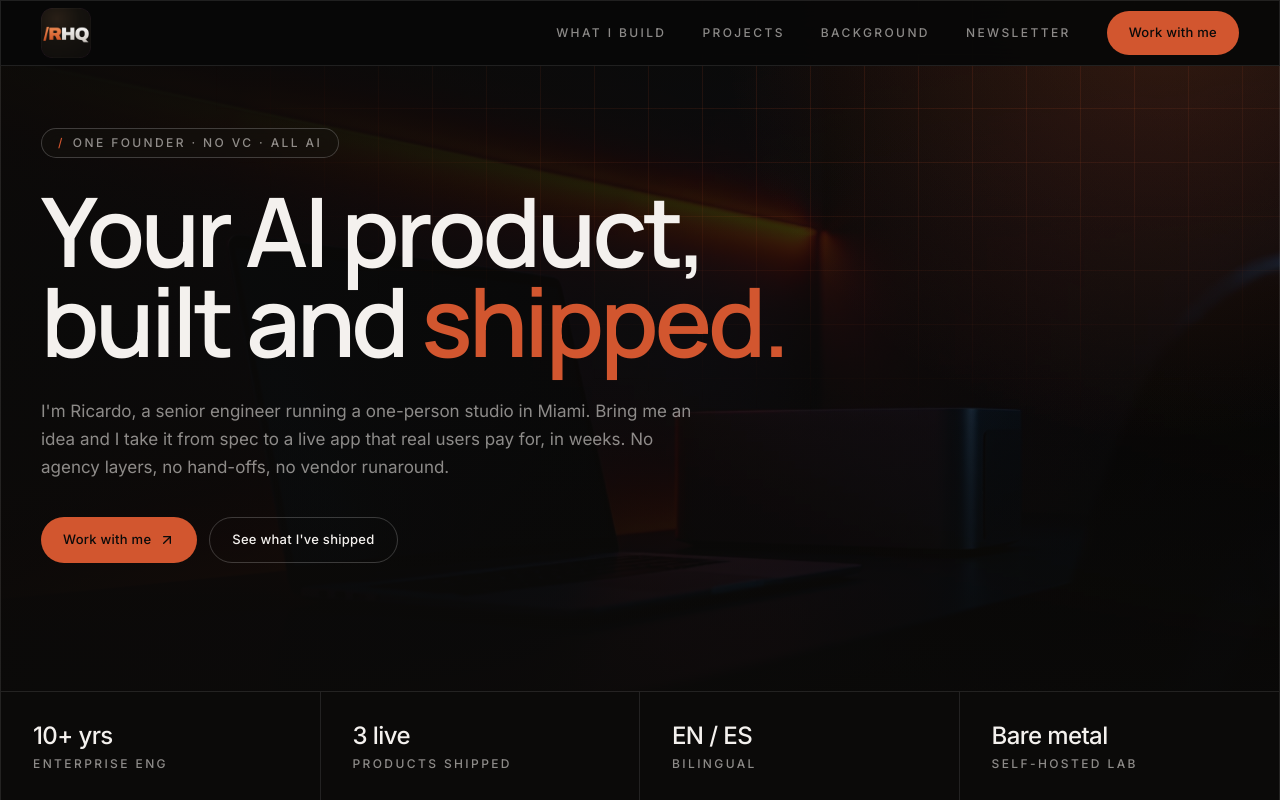
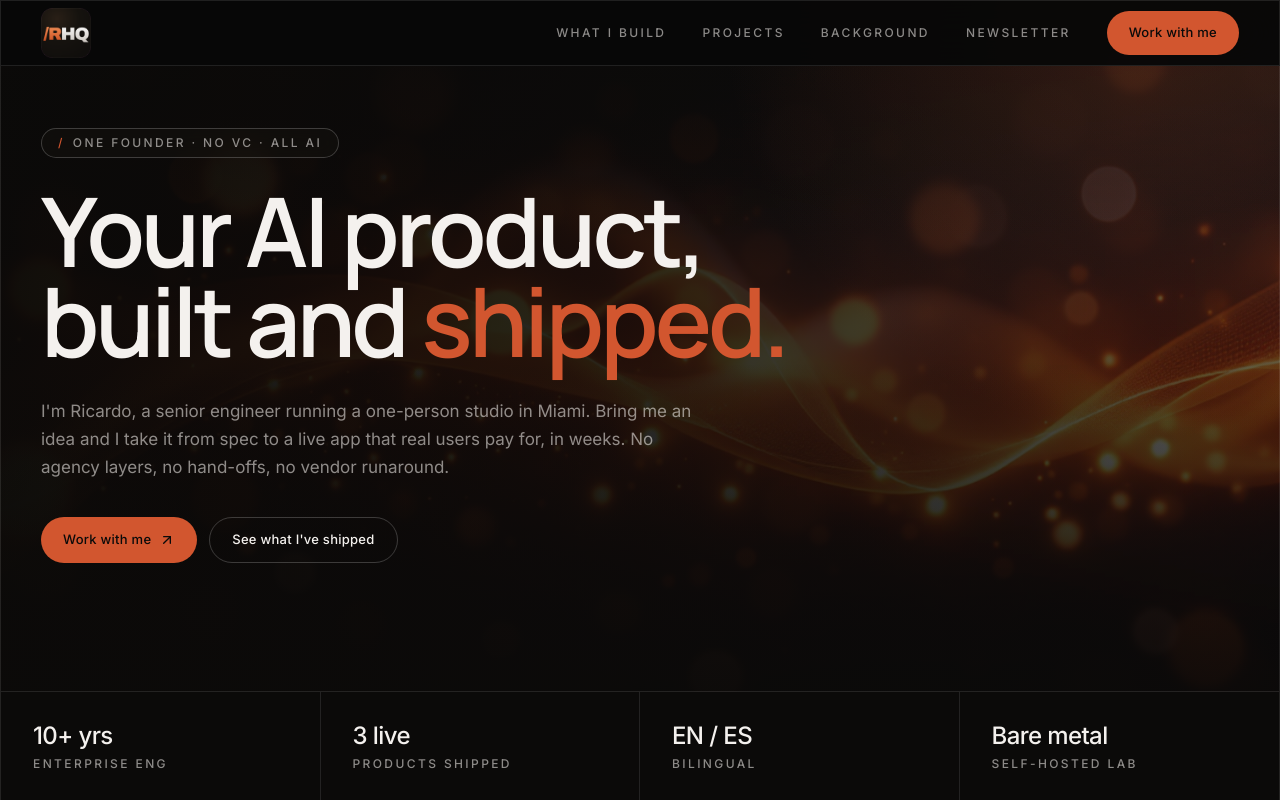
Before and after one commit to rickeyfaneite/rhq-landing, a Next.js app: page / in a window 1280 px wide. Shown: the top 800 px of the page. Built offline with nearby package versions, Linux system fonts and the light colour scheme.

Commit message:
hero: swap background to abstract warm light-trails (FLUX), remove grid

```diff
--- a/src/components/hero.tsx
+++ b/src/components/hero.tsx
@@ -9,36 +9,20 @@ const stats = [
   { k: "Bare metal", v: "Self-hosted lab" },
 ];
 
-// Static grid accent — subtle fixed orange grid, masked toward the warm side.
-function StaticGrid() {
-  return (
-    <div
-      className="pointer-events-none absolute inset-0 z-[1]"
-      style={{
-        backgroundImage:
-          "linear-gradient(to right, rgba(210,86,47,0.13) 1px, transparent 1px), linear-gradient(to bottom, rgba(210,86,47,0.13) 1px, transparent 1px)",
-        backgroundSize: "54px 54px",
-        WebkitMaskImage: "radial-gradient(ellipse 78% 62% at 72% 8%, #000 18%, transparent 72%)",
-        maskImage: "radial-gradient(ellipse 78% 62% at 72% 8%, #000 18%, transparent 72%)",
-      }}
-    />
-  );
-}
-
 export function Hero() {
   return (
     <section id="top" className="relative z-10 isolate overflow-hidden">
       {/* background image + scrim */}
       <div className="absolute inset-0 z-0">
         <Image
-          src="/assets/hero-orange.png"
+          src="/assets/bg3-abstract.png"
           alt=""
           aria-hidden
           fill
           sizes="100vw"
           priority
-          className="object-cover opacity-55"
-          style={{ objectPosition: "center 42%" }}
+          className="object-cover opacity-60"
+          style={{ objectPosition: "center" }}
         />
         <div
           className="absolute inset-0"
@@ -55,8 +39,6 @@ export function Hero() {
           }}
         />
       </div>
-
-      <StaticGrid />
 
       {/* warm radial accent */}
       <div
```
Also changed, not shown: public/assets/bg3-abstract.png (added).
